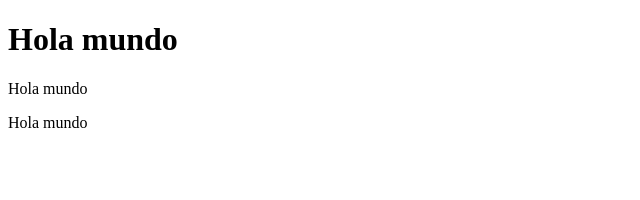
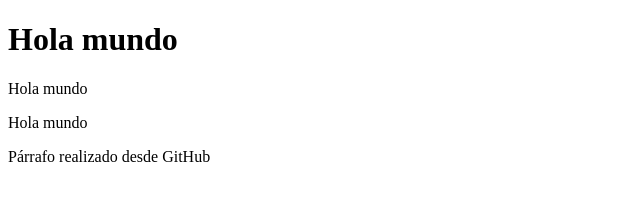
Before and after one commit to joalpa92/Ejercicio1, a plain HTML site: page index.html in a window 1280 px wide. Shown: the whole page, without its empty margins (0-640 px from the left). Drawn offline with Linux system fonts and the light colour scheme.

Commit message:
Update index.html

```diff
--- a/index.html
+++ b/index.html
@@ -10,5 +10,6 @@
     <h1>Hola mundo</h1>
     <p>Hola mundo</p>
     <p>Hola mundo</p>
+    <p>Párrafo realizado desde GitHub</p>
 </body>
 </html>
```
